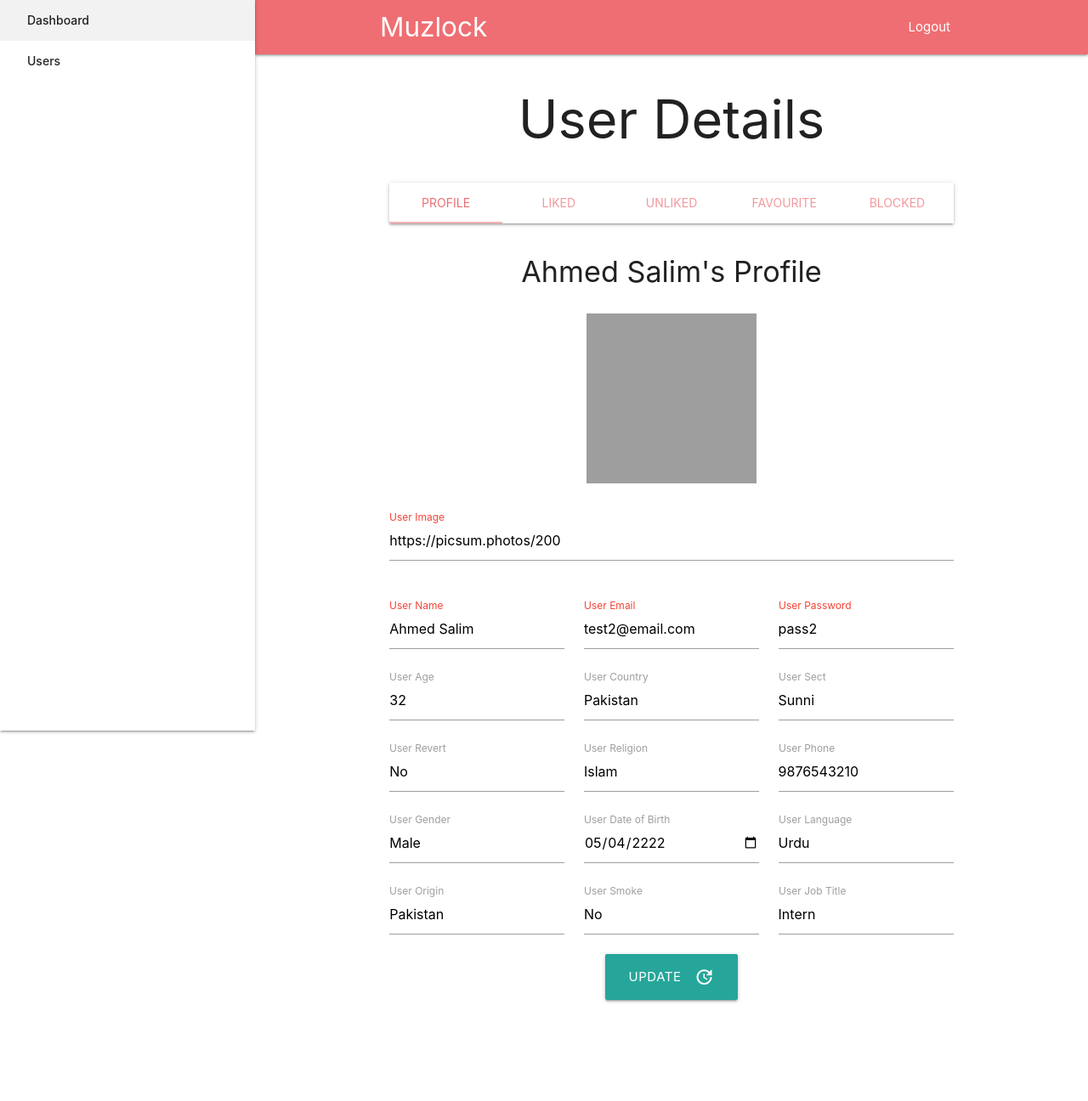
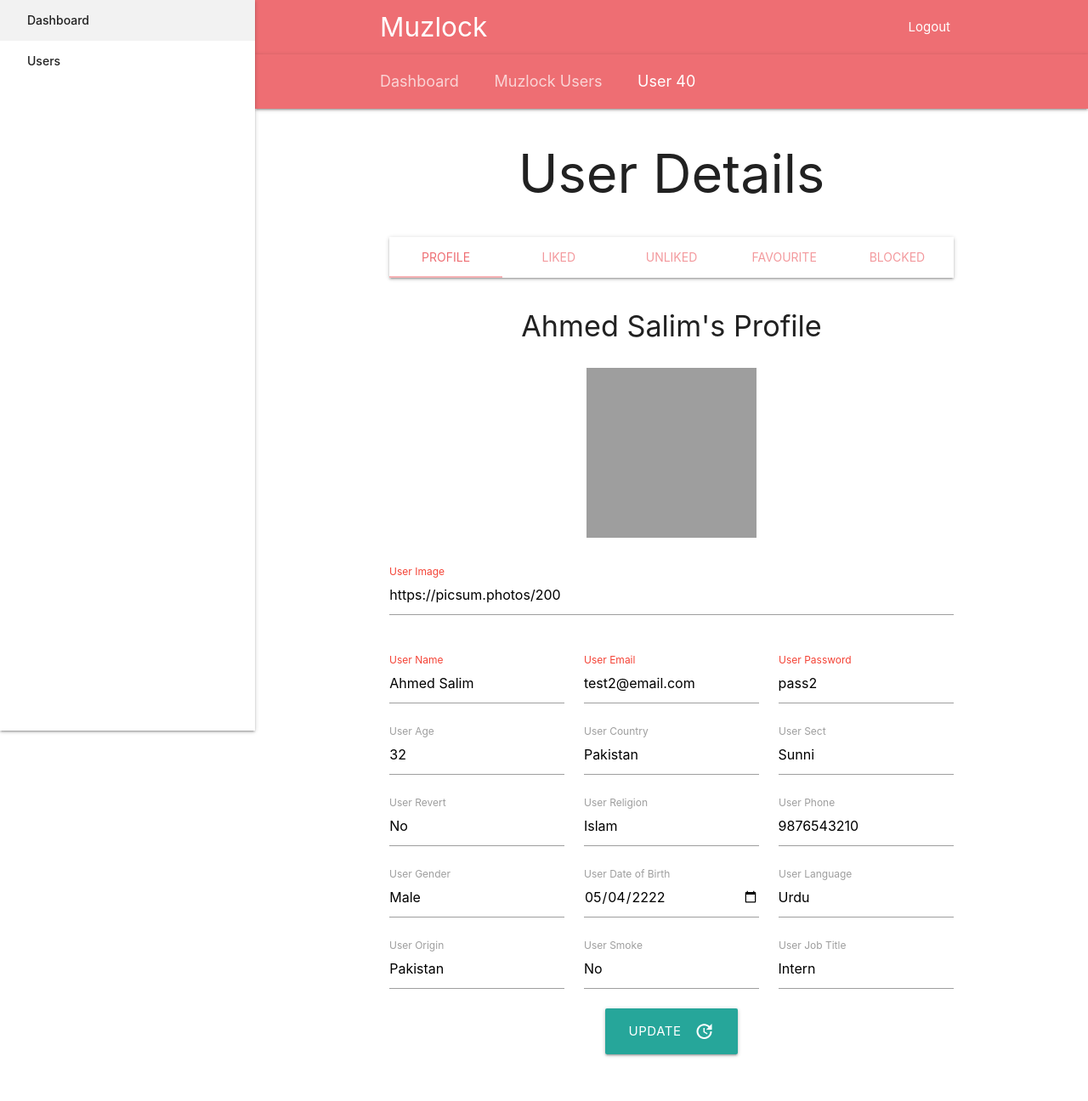
Before and after one commit to Ahmed-Salim/muzlock-admin-demo-v2, a PHP site: page /dashboard/users/user/?user_id=40 in a window 1280 px wide. Shown: the whole page at 85% size. Before the commit the page ends 1180 px from the top, so only its background shows below. Run offline with PHP 8.4, Linux system fonts and the light colour scheme; a user stored in the database is signed in; data comes from the database, SQL or seed files in the repository; grey boxes are pictures that could not be loaded.

Commit message:
add breadcrumb

```diff
--- a/dashboard/users/index.css
+++ b/dashboard/users/index.css
@@ -1,11 +1,9 @@
-main {
-    padding: 0 1rem;
-}
-
 img {
     margin: 0 auto;
 }
 
 .table-parent {
+    padding-left: 1rem;
+    padding-right: 1rem;
     overflow-x: auto;
 }
--- a/dashboard/users/user/index.php
+++ b/dashboard/users/user/index.php
@@ -1,8 +1,32 @@
 <?php include_once '../../header.php'; ?>
+<?php
+
+if (isset($_GET['user_id']) && !empty($_GET['user_id'])) {
+    include_once('../../../php-scripts/db-config.php');
+    include_once('../../../php-scripts/common-functions.php');
+
+    $user_id = mysqli_real_escape_string($conn, clean_input($_GET["user_id"]));
+} else {
+    header('Location: ../');
+    die();
+}
+
+?>
 
 <link rel="stylesheet" href="./index.css">
 
 <main>
+    <nav>
+        <div class="nav-wrapper">
+            <div class="container">
+                <div class="col s12">
+                    <a href="../../" class="breadcrumb">Dashboard</a>
+                    <a href="../" class="breadcrumb">Muzlock Users</a>
+                    <a href="<?php echo './?user_id=' . $user_id; ?>" class="breadcrumb">User <?php echo $user_id; ?></a>
+                </div>
+            </div>
+        </div>
+    </nav>
     <h1 class="center-align">User Details</h1>
 
     <section class="section">
@@ -21,14 +45,9 @@
 
                     <?php
 
-                    if (isset($_GET['user_id']) && !empty($_GET['user_id'])) {
-                        include_once('../../../php-scripts/db-config.php');
-                        include_once('../../../php-scripts/common-functions.php');
-
-                        $user_id = mysqli_real_escape_string($conn, clean_input($_GET["user_id"]));
                     $user_name = '';
 
-                        $sql = "SELECT * FROM user WHERE id=$user_id";
+                    $sql = "SELECT * FROM user WHERE id = $user_id";
 
                     $result = mysqli_query($conn, $sql);
 
@@ -123,10 +142,6 @@
 
                     <?php
 
-                            }
-                        } else {
-                            header('Location: ../');
-                            die();
                         }
                     } else {
                         header('Location: ../');
```
Also changed, not shown: dashboard/index.php (+10 -0 lines), dashboard/users/index.php (+11 -0 lines). Lines whose indentation alone changed are shown as unchanged.
